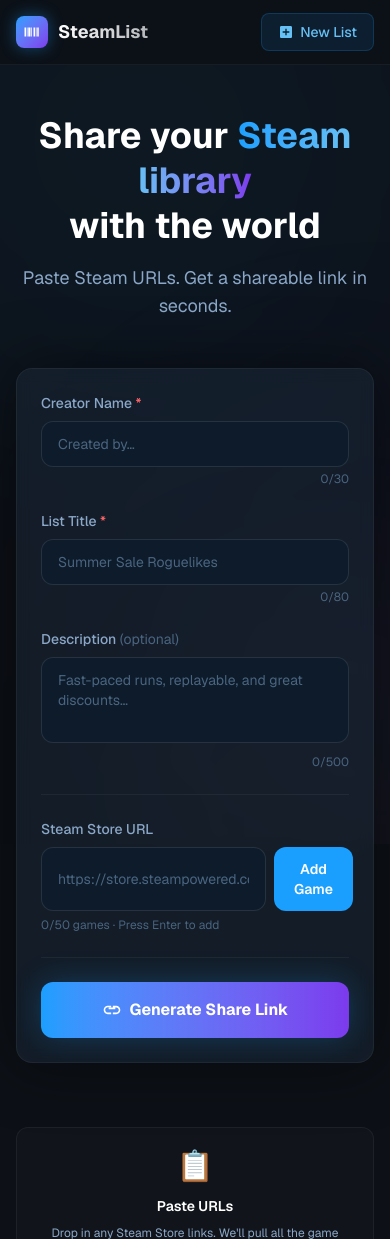
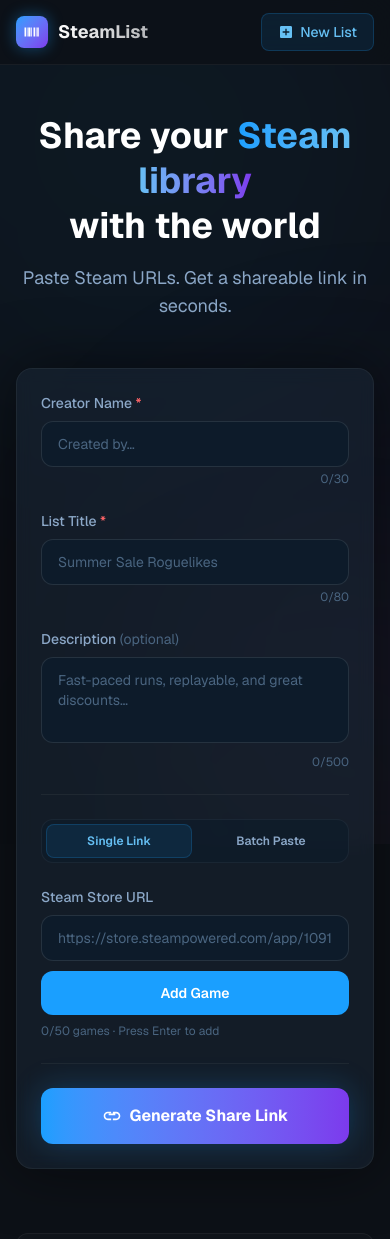
Before and after one commit to nugehoodg/steamlist, a Next.js app: page / in a window 390 px wide. Shown: the top 1239 px of the page. Built offline with nearby package versions, Linux system fonts and the light colour scheme.

Commit message:
feat: add batch paste and optimize UI for mobile responsiveness

```diff
--- a/src/components/AddGameInput.tsx
+++ b/src/components/AddGameInput.tsx
@@ -19,10 +19,17 @@
   onGameRemoved,
   disabled = false,
 }: AddGameInputProps) {
+  const [activeTab, setActiveTab] = useState<"single" | "batch">("single");
   const [inputValue, setInputValue] = useState("");
+  const [batchValue, setBatchValue] = useState("");
+
   const [loading, setLoading] = useState(false);
   const [error, setError] = useState<string | null>(null);
+  const [batchError, setBatchError] = useState<string | null>(null);
+  const [batchSuccess, setBatchSuccess] = useState<string | null>(null);
+
   const inputRef = useRef<HTMLInputElement>(null);
+  const textareaRef = useRef<HTMLTextAreaElement>(null);
 
   const MAX_GAMES = 50;
   const atLimit = games.length >= MAX_GAMES;
@@ -41,7 +48,6 @@
       return;
     }
 
-    // Duplicate check
     if (games.some((g) => g.steam_id === appId)) {
       setError("This game is already in your list.");
       setInputValue("");
@@ -72,6 +78,96 @@
     }
   }
 
+  async function handleBatchAddGames() {
+    setBatchError(null);
+    setBatchSuccess(null);
+    const raw = batchValue.trim();
+    if (!raw) {
+      setBatchError("Paste one or more Steam Store URLs or App IDs.");
+      return;
+    }
+
+    // Split by newlines, commas, semicolons, or multiple spaces
+    const segments = raw.split(/[\n,;\s]+/).map((s) => s.trim()).filter(Boolean);
+    const appIds: string[] = [];
+    const invalidSegments: string[] = [];
+
+    for (const segment of segments) {
+      const appId = extractAppId(segment);
+      if (appId) {
+        appIds.push(appId);
+      } else {
+        invalidSegments.push(segment);
+      }
+    }
+
+    const uniqueAppIds = [...new Set(appIds)];
+    const newAppIds = uniqueAppIds.filter((id) => !games.some((g) => g.steam_id === id));
+    const duplicatesCount = uniqueAppIds.length - newAppIds.length;
+
+    if (newAppIds.length === 0) {
+      if (duplicatesCount > 0) {
+        setBatchError("All provided games are already in your list.");
+      } else {
+        setBatchError("No valid Steam App IDs found. Example: store.steampowered.com/app/730");
+      }
+      return;
+    }
+
+    if (games.length + newAppIds.length > MAX_GAMES) {
+      setBatchError(`Adding these games would exceed the maximum limit of ${MAX_GAMES} games. Currently: ${games.length}/${MAX_GAMES}.`);
+      return;
+    }
+
+    setLoading(true);
+    let addedCount = 0;
+    let failedCount = 0;
+
+    try {
+      // Fetch details in parallel
+      const results = await Promise.allSettled(
+        newAppIds.map(async (id) => {
+          const res = await fetch(`/api/steam?appid=${id}`);
+          if (!res.ok) throw new Error("Fetch failed");
+          const data = await res.json();
+          if (!data.success || !data.game) throw new Error(data.error || "Failed");
+          return data.game;
+        })
+      );
+
+      results.forEach((result) => {
+        if (result.status === "fulfilled" && result.value) {
+          onGameAdded(result.value);
+          addedCount++;
+        } else {
+          failedCount++;
+        }
+      });
+
+      let msg = `Added ${addedCount} game${addedCount !== 1 ? "s" : ""}.`;
+      if (failedCount > 0) {
+        msg += ` ${failedCount} failed to fetch.`;
+      }
+      if (duplicatesCount > 0) {
+        msg += ` ${duplicatesCount} duplicate${duplicatesCount !== 1 ? "s" : ""} skipped.`;
+      }
+      if (invalidSegments.length > 0) {
+        msg += ` Ignored ${invalidSegments.length} invalid inputs.`;
+      }
+
+      if (addedCount > 0) {
+        setBatchSuccess(msg);
+        setBatchValue("");
+      } else {
+        setBatchError(`Failed to fetch any games. Details: ${msg}`);
+      }
+    } catch {
+      setBatchError("An unexpected network error occurred.");
+    } finally {
+      setLoading(false);
+    }
+  }
+
   function handleKeyDown(e: React.KeyboardEvent<HTMLInputElement>) {
     if (e.key === "Enter") {
       e.preventDefault();
@@ -80,15 +176,52 @@
   }
 
   return (
-    <div className="space-y-4">
+    <div className="space-y-6">
+      {/* Tabs */}
+      <div className="flex gap-1.5 p-1 rounded-xl bg-[#0d1b2a]/60 border border-white/5 max-w-xs">
+        <button
+          type="button"
+          disabled={loading}
+          onClick={() => {
+            setActiveTab("single");
+            setError(null);
+          }}
+          className={`flex-1 py-2 text-center rounded-lg text-xs font-semibold transition-all duration-200 cursor-pointer ${
+            activeTab === "single"
+              ? "bg-[#1a9fff]/10 text-[#66c0f4] border border-[#1a9fff]/20"
+              : "text-[#8ba7c7] hover:text-white border border-transparent"
+          } disabled:opacity-50`}
+        >
+          Single Link
+        </button>
+        <button
+          type="button"
+          disabled={loading}
+          onClick={() => {
+            setActiveTab("batch");
+            setBatchError(null);
+            setBatchSuccess(null);
+          }}
+          className={`flex-1 py-2 text-center rounded-lg text-xs font-semibold transition-all duration-200 cursor-pointer ${
+            activeTab === "batch"
+              ? "bg-[#1a9fff]/10 text-[#66c0f4] border border-[#1a9fff]/20"
+              : "text-[#8ba7c7] hover:text-white border border-transparent"
+          } disabled:opacity-50`}
+        >
+          Batch Paste
+        </button>
+      </div>
+
       <div>
+        {activeTab === "single" ? (
+          <div className="space-y-2">
             <label
               htmlFor="steam-url-input"
               className="block text-sm font-medium text-[#8ba7c7] mb-2"
             >
               Steam Store URL
             </label>
-        <div className="flex gap-2">
+            <div className="flex flex-col sm:flex-row gap-2.5">
               <input
                 ref={inputRef}
                 id="steam-url-input"
@@ -108,37 +241,103 @@
               />
               <button
                 id="add-game-button"
+                type="button"
                 onClick={handleAddGame}
                 disabled={disabled || loading || atLimit}
-            className="px-5 py-3 rounded-xl bg-[#1a9fff] hover:bg-[#2eaaff]
-                       text-white font-semibold text-sm transition-all duration-200
+                className="w-full sm:w-auto px-6 py-3 rounded-xl bg-[#1a9fff] hover:bg-[#2eaaff]
+                           text-white font-semibold text-sm transition-all duration-200 cursor-pointer
                            disabled:opacity-50 disabled:cursor-not-allowed
-                       hover:shadow-[0_0_20px_rgba(26,159,255,0.4)] active:scale-95"
+                           hover:shadow-[0_0_20px_rgba(26,159,255,0.4)] active:scale-95 flex items-center justify-center gap-2"
               >
                 {loading ? (
-              <span className="flex items-center gap-2">
+                  <>
                     <svg className="animate-spin w-4 h-4" viewBox="0 0 24 24" fill="none">
                       <circle className="opacity-25" cx="12" cy="12" r="10" stroke="currentColor" strokeWidth="4" />
                       <path className="opacity-75" fill="currentColor" d="M4 12a8 8 0 018-8v8z" />
                     </svg>
                     Fetching…
-              </span>
+                  </>
                 ) : (
                   "Add Game"
                 )}
               </button>
             </div>
 
-        {/* Error message */}
             {error && (
               <p className="mt-2 text-sm text-red-400 flex items-center gap-1.5">
                 <span>⚠</span> {error}
               </p>
             )}
+          </div>
+        ) : (
+          <div className="space-y-2">
+            <label
+              htmlFor="steam-batch-textarea"
+              className="block text-sm font-medium text-[#8ba7c7] mb-2"
+            >
+              Paste multiple URLs or App IDs
+            </label>
+            <div className="space-y-3">
+              <textarea
+                ref={textareaRef}
+                id="steam-batch-textarea"
+                rows={4}
+                value={batchValue}
+                onChange={(e) => {
+                  setBatchValue(e.target.value);
+                  setBatchError(null);
+                  setBatchSuccess(null);
+                }}
+                disabled={disabled || loading || atLimit}
+                placeholder={`Example:\nhttps://store.steampowered.com/app/1091500/Cyberpunk_2077/\nhttps://store.steampowered.com/app/1174180/Red_Dead_Redemption_2/\n413150`}
+                className="w-full px-4 py-3 rounded-xl bg-[#0d1b2a] border border-white/10
+                           text-white placeholder-[#4a6580] text-sm resize-none
+                           focus:outline-none focus:border-[#4c9be8]/60 focus:ring-1 focus:ring-[#4c9be8]/30
+                           disabled:opacity-50 disabled:cursor-not-allowed transition-colors"
+              />
+              <div className="flex justify-end">
+                <button
+                  id="add-games-batch-button"
+                  type="button"
+                  onClick={handleBatchAddGames}
+                  disabled={disabled || loading || atLimit}
+                  className="w-full sm:w-auto px-6 py-3 rounded-xl bg-[#1a9fff] hover:bg-[#2eaaff]
+                             text-white font-semibold text-sm transition-all duration-200 cursor-pointer
+                             disabled:opacity-50 disabled:cursor-not-allowed
+                             hover:shadow-[0_0_20px_rgba(26,159,255,0.4)] active:scale-95 flex items-center justify-center gap-2"
+                >
+                  {loading ? (
+                    <>
+                      <svg className="animate-spin w-4 h-4" viewBox="0 0 24 24" fill="none">
+                        <circle className="opacity-25" cx="12" cy="12" r="10" stroke="currentColor" strokeWidth="4" />
+                        <path className="opacity-75" fill="currentColor" d="M4 12a8 8 0 018-8v8z" />
+                      </svg>
+                      Fetching batch…
+                    </>
+                  ) : (
+                    "Add Games"
+                  )}
+                </button>
+              </div>
+            </div>
+
+            {batchError && (
+              <p className="mt-2 text-sm text-red-400 flex items-center gap-1.5">
+                <span>⚠</span> {batchError}
+              </p>
+            )}
+
+            {batchSuccess && (
+              <p className="mt-2 text-sm text-emerald-400 flex items-center gap-1.5">
+                <span>✔</span> {batchSuccess}
+              </p>
+            )}
+          </div>
+        )}
 
         {/* Limit indicator */}
-        <p className="mt-1.5 text-xs text-[#4a6580]">
-          {games.length}/{MAX_GAMES} games · Press Enter to add
+        <p className="mt-2 text-xs text-[#4a6580]">
+          {games.length}/{MAX_GAMES} games · {activeTab === "single" ? "Press Enter to add" : "Paste space/newline/comma separated"}
         </p>
       </div>
 
--- a/src/components/GameCard.tsx
+++ b/src/components/GameCard.tsx
@@ -33,7 +33,7 @@
           onClick={() => onRemove(game.steam_id)}
           id={`remove-game-${game.steam_id}`}
           className="absolute top-2 right-2 z-10 w-7 h-7 rounded-full bg-black/70
-                     flex items-center justify-center opacity-0 group-hover:opacity-100
+                     flex items-center justify-center opacity-100 md:opacity-0 md:group-hover:opacity-100
                      transition-opacity hover:bg-red-500/80 text-white text-sm"
           aria-label="Remove game"
         >
--- a/src/components/ListActions.tsx
+++ b/src/components/ListActions.tsx
@@ -36,12 +36,12 @@
   }
 
   return (
-    <div className="flex flex-wrap gap-3">
+    <div className="flex flex-col sm:flex-row gap-3">
       {/* Copy Link */}
       <button
         id="copy-list-link-button"
         onClick={handleCopyLink}
-        className={`flex items-center gap-2 px-5 py-2.5 rounded-xl font-semibold text-sm
+        className={`flex items-center justify-center gap-2 w-full sm:w-auto px-5 py-3 sm:py-2.5 rounded-xl font-semibold text-sm
                    transition-all duration-200 border
                    ${
                      copied
@@ -71,7 +71,7 @@
       <button
         id="clone-list-button"
         onClick={handleClone}
-        className="flex items-center gap-2 px-5 py-2.5 rounded-xl font-semibold text-sm
+        className="flex items-center justify-center gap-2 w-full sm:w-auto px-5 py-3 sm:py-2.5 rounded-xl font-semibold text-sm
                    bg-white/5 border border-white/10 text-[#8ba7c7]
                    hover:bg-white/10 hover:border-white/20 hover:text-white
                    transition-all duration-200 active:scale-95"
```
Lines whose indentation alone changed are shown as unchanged.
